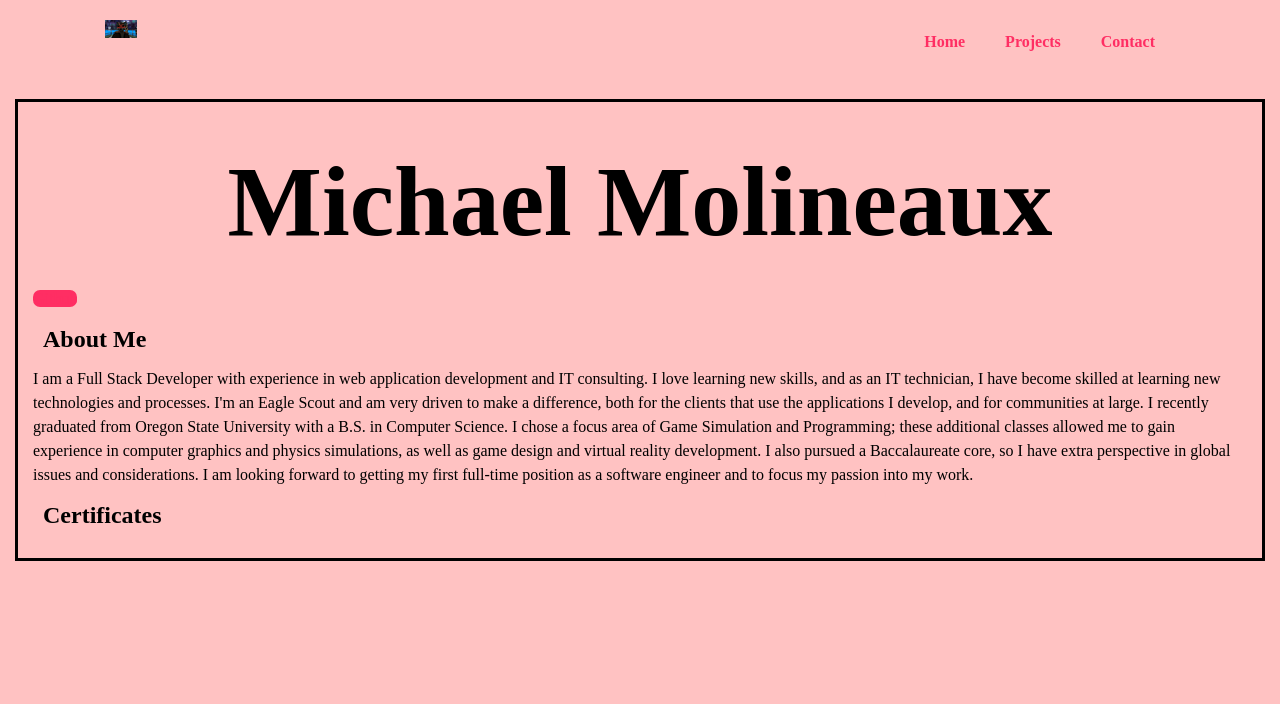
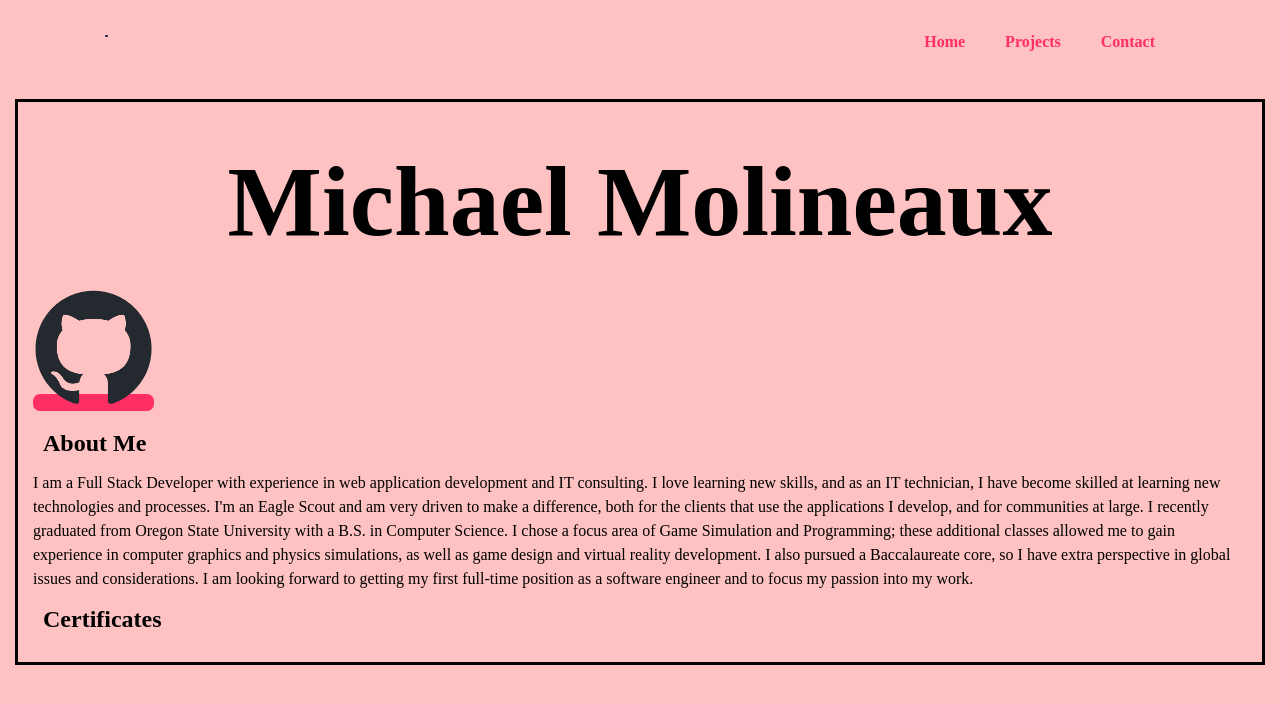
Before and after one commit to JackoBright/jackobright.github.io, a website: page index.html in a window 1280 px wide. Drawn offline with Linux system fonts and the light colour scheme.

Commit message:
Added the GH icon

```diff
--- a/index.html
+++ b/index.html
@@ -37,7 +37,7 @@
     </nav>
     <div id="MainSection">
       <p id="Title">Michael Molineaux</p>
-      <a class="button" href="https://github.com/JackoBright">Github</a>
+      <a class="button" href="https://github.com/JackoBright"><img src='GH_icon/github-mark/github-mark.png'></a>
       <section>
         <h2>About Me</h2>
         <p>
--- a/style.css
+++ b/style.css
@@ -26,7 +26,8 @@ ul {
   list-style: none;
 }
 img {
-  max-width: 100%;
+  max-width: 10%;
+  max-height: 100%;
 }
 
 .navbar {
```
Also changed, not shown: GH_icon/github-mark/github-mark-white.png (added), GH_icon/github-mark/github-mark-white.svg (added), GH_icon/github-mark/github-mark.png (added), GH_icon/github-mark/github-mark.svg (added).
